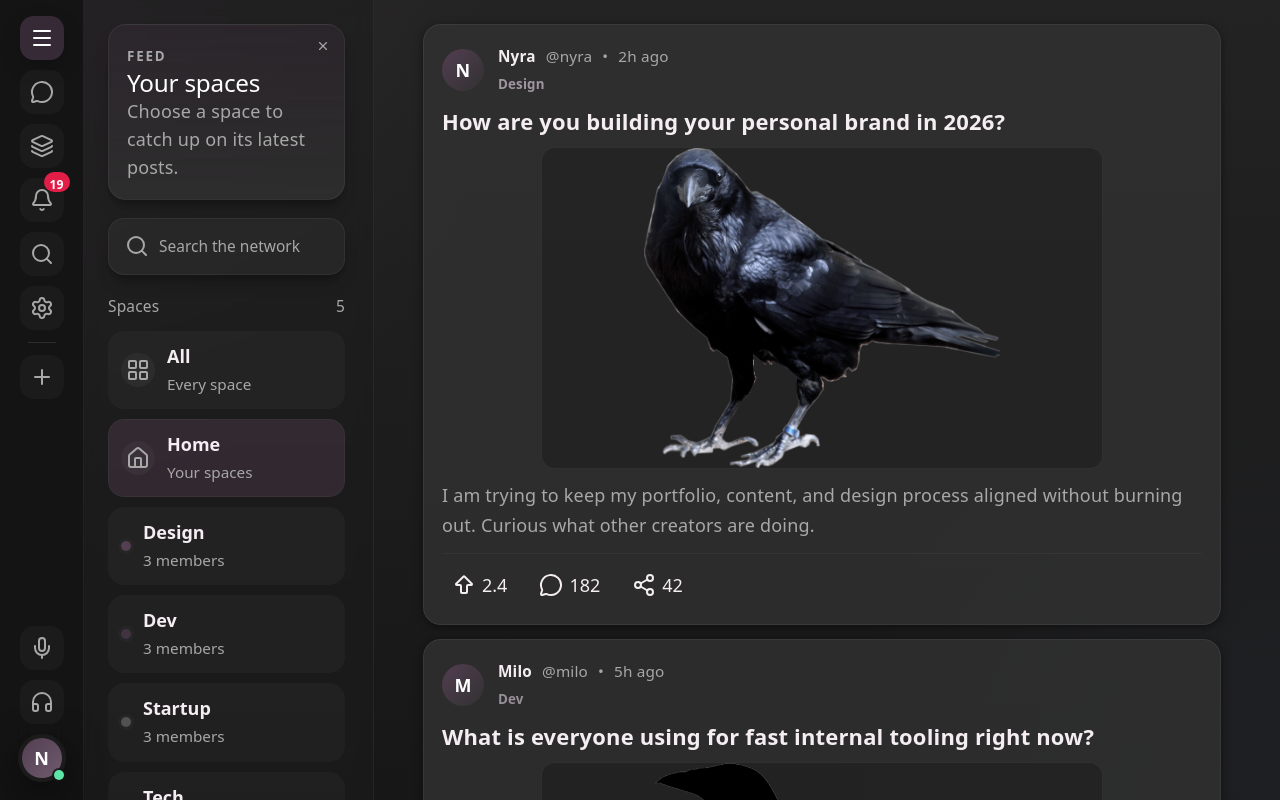
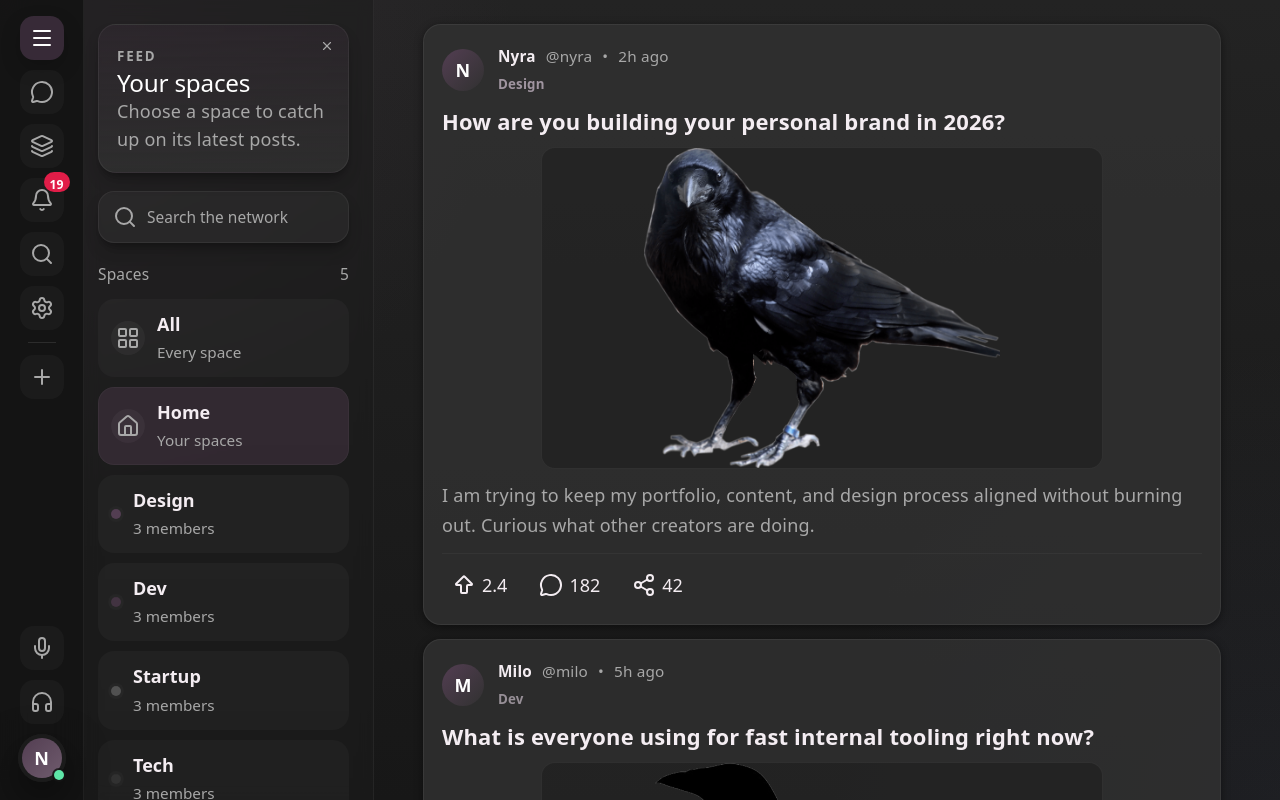
Before and after one commit to Crowbit-dev/Crowbit, a React (Vite) app in the folder client/: page /home in a window 1280 px wide. Built offline with nearby package versions, Linux system fonts and the light colour scheme.

Commit message:
fix: adjust padding in workspace sidebar for improved layout

```diff
--- a/client/src/components/WorkspaceSidebar.module.css
+++ b/client/src/components/WorkspaceSidebar.module.css
@@ -1,7 +1,7 @@
 .workspaceSidebar {
   min-width: 0;
   min-height: 0;
-  padding: 24px 18px 24px 24px;
+  padding: 24px 14px;
   display: flex;
   flex-direction: column;
   gap: 18px;
@@ -68,7 +68,7 @@
   align-items: center;
   gap: 10px;
   justify-content: flex-start;
-  padding: 14px 16px;
+  padding: 12px 14px;
   border: 1px solid rgba(255, 255, 255, 0.06);
   box-shadow: var(--shadow);
   border-radius: 16px;
```
